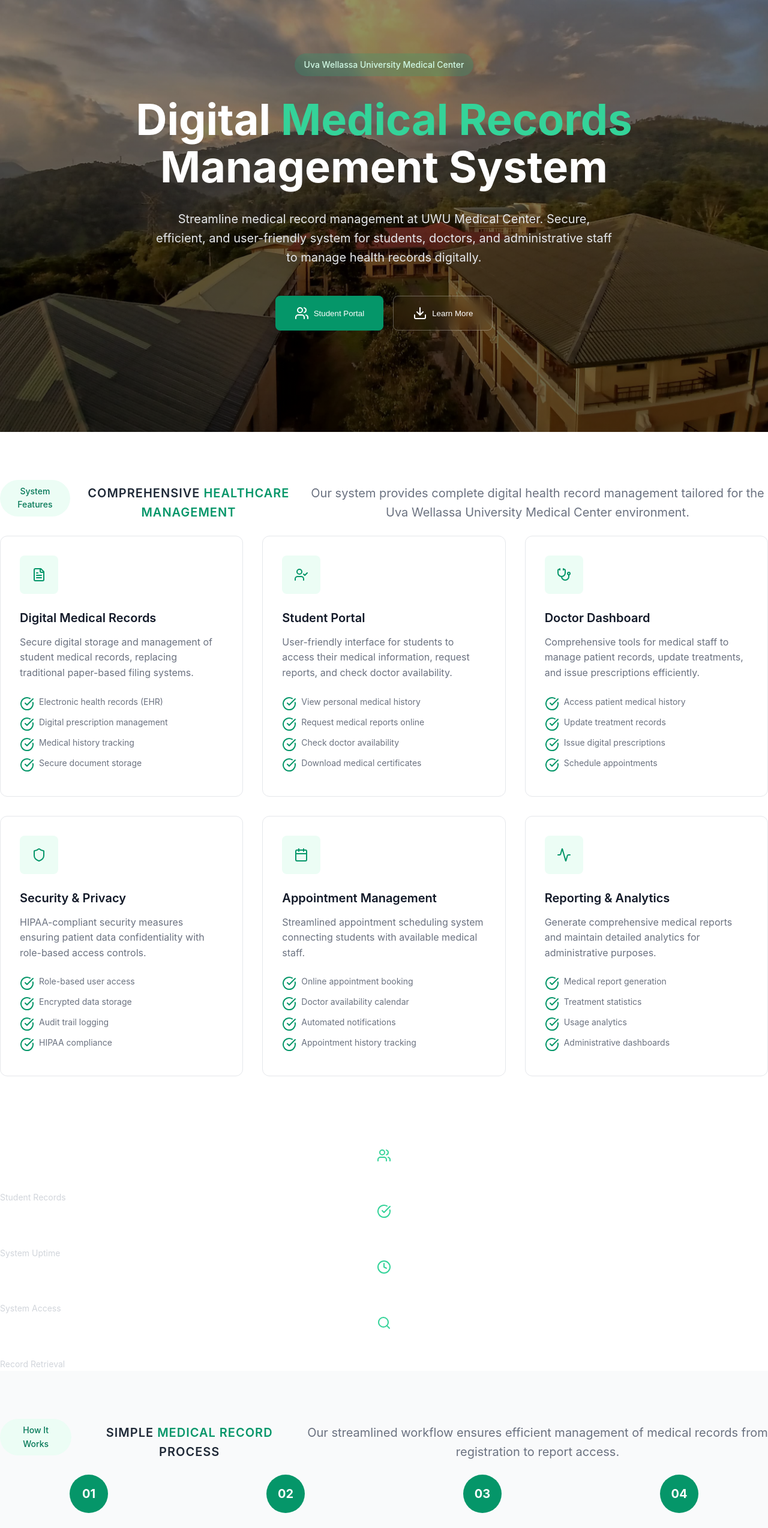
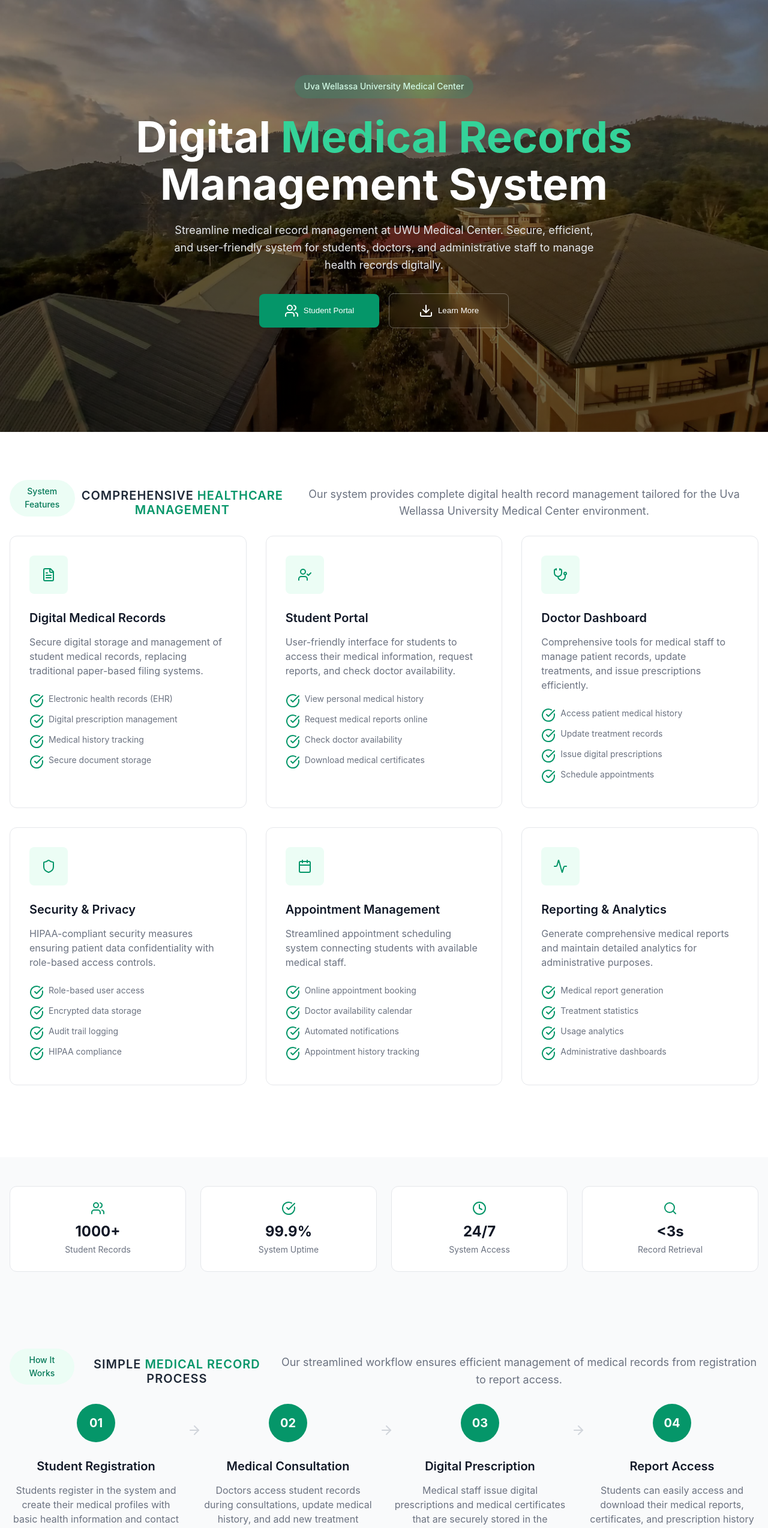
Before and after one commit to LaKrUwaNS/UWU_Medical, a React (Vite) app in the folder student/: page / in a window 1280 px wide. Shown: the part 80-2627 px from the top of the page at 60% size. Built offline with nearby package versions, Linux system fonts and the light colour scheme.

Commit message:
add mobile reponsive for landing page css

```diff
--- a/student/src/pages/Home/home.css
+++ b/student/src/pages/Home/home.css
@@ -8,6 +8,7 @@
     font-family: -apple-system, BlinkMacSystemFont, 'Segoe UI', Roboto, 'Helvetica Neue', Arial, sans-serif;
     line-height: 1.6;
     color: #333;
+    overflow-x: hidden;
 }
 
 .umc-container {
@@ -43,36 +44,29 @@
 .nav-logo {
     display: flex;
     align-items: center;
-    gap: 25px;
+    gap: 12px;
     position: relative;
-
-
 }
 
 .logo-icon-L {
-    /* width: 2.5rem;
-    height: 2.5rem;
-    background: #059669;
-    border-radius: 0.5rem;
-    display: flex;
-    align-items: center;
-    justify-content: center;
-    color: white; */
+    /* Empty styles - keeping for consistency with original */
 }
-.L-logo{
-    width: 65px;
-    height: 65px;
+
+.L-logo {
+    width: 45px;
+    height: 45px;
 }
 
 .logo-text h1 {
-    font-size: 1.25rem;
+    font-size: 1rem;
     font-weight: bold;
     color: #111827;
 }
 
 .logo-text p {
-    font-size: 0.875rem;
+    font-size: 0.75rem;
     color: #6b7280;
+    display: none;
 }
 
 .nav-links {
@@ -175,19 +169,19 @@
     position: relative;
     display: flex;
     align-items: center;
-    /* Add your background image URL here */
     background-image: linear-gradient(rgba(0, 0, 0, 0.4), rgba(0, 0, 0, 0.6)), url('../../assets/Home/Home.jpg');
     background-size: cover;
     background-position: center;
-    background-attachment: fixed;
+    background-attachment: scroll; /* Changed from fixed for better mobile performance */
 }
 
 .hero-content {
     max-width: 1280px;
     margin: 0 auto;
-    padding: 5rem 1rem;
+    padding: 2rem 1rem;
     position: relative;
     z-index: 10;
+    width: 100%;
 }
 
 .hero-inner {
@@ -204,17 +198,18 @@
     backdrop-filter: blur(10px);
     color: #d1fae5;
     border-radius: 9999px;
-    font-size: 0.875rem;
+    font-size: 0.75rem;
     font-weight: 500;
-    margin-bottom: 2rem;
+    margin-bottom: 1.5rem;
+    text-align: center;
 }
 
 .hero-title {
-    font-size: 3rem;
+    font-size: 2rem;
     font-weight: bold;
     color: white;
     line-height: 1.1;
-    margin-bottom: 2rem;
+    margin-bottom: 1.5rem;
 }
 
 .hero-title .highlight {
@@ -222,11 +217,11 @@
 }
 
 .hero-description {
-    font-size: 1.25rem;
+    font-size: 1rem;
     color: #e5e7eb;
     line-height: 1.6;
-    margin-bottom: 3rem;
-    max-width: 48rem;
+    margin-bottom: 2rem;
+    max-width: 90%;
     margin-left: auto;
     margin-right: auto;
 }
@@ -236,24 +231,33 @@
     flex-direction: column;
     gap: 1rem;
     justify-content: center;
-    margin-bottom: 4rem;
+    align-items: center;
+    margin-bottom: 2rem;
+    width: 100%;
 }
 
-.btn-primary {
+.btn-primary,
+.btn-secondary {
     display: flex;
     align-items: center;
     justify-content: center;
     gap: 0.5rem;
     padding: 1rem 2rem;
-    background: #059669;
-    color: white;
-    border: none;
     border-radius: 0.5rem;
     font-weight: 500;
     cursor: pointer;
     transition: background-color 0.2s;
     backdrop-filter: blur(10px);
     text-decoration: none;
+    width: 100%;
+    max-width: 300px;
+    text-align: center;
+}
+
+.btn-primary {
+    background: #059669;
+    color: white;
+    border: none;
 }
 
 .btn-primary:hover {
@@ -261,20 +265,9 @@
 }
 
 .btn-secondary {
-    display: flex;
-    align-items: center;
-    justify-content: center;
-    gap: 0.5rem;
-    padding: 1rem 2rem;
     border: 1px solid rgba(255, 255, 255, 0.3);
     color: white;
     background: none;
-    border-radius: 0.5rem;
-    font-weight: 500;
-    cursor: pointer;
-    transition: background-color 0.2s;
-    backdrop-filter: blur(10px);
-    text-decoration: none;
 }
 
 .btn-secondary:hover {
@@ -284,7 +277,8 @@
 .hero-stats {
     display: grid;
     grid-template-columns: repeat(2, 1fr);
-    gap: 1.5rem;
+    gap: 1rem;
+    margin-top: 2rem;
 }
 
 .stat-card {
@@ -292,7 +286,7 @@
     background: rgba(255, 255, 255, 0.1);
     backdrop-filter: blur(10px);
     border-radius: 0.5rem;
-    padding: 1rem;
+    padding: 1rem 0.5rem;
 }
 
 .stat-icon {
@@ -303,19 +297,19 @@
 }
 
 .stat-number {
-    font-size: 1.5rem;
+    font-size: 1.25rem;
     font-weight: bold;
     color: white;
 }
 
 .stat-label {
-    font-size: 0.875rem;
+    font-size: 0.75rem;
     color: #d1d5db;
 }
 
 /* Sections */
 .section {
-    padding: 5rem 0;
+    padding: 3rem 0;
 }
 
 .section-white {
@@ -326,15 +320,15 @@
     background: #f9fafb;
 }
 
-.container {
-    max-width: 300em;
+.home-container {
+    max-width: 1280px;
     margin: 0 auto;
-    padding: 0 10px;
+    padding: 0 1rem;
 }
 
 .section-header {
     text-align: center;
-    margin-bottom: 4rem;
+    margin-bottom: 3rem;
 }
 
 .section-badge {
@@ -350,10 +344,11 @@
 }
 
 .section-title {
-    font-size: 2.5rem;
+    font-size: 1.875rem;
     font-weight: bold;
     color: #111827;
     margin-bottom: 1rem;
+    line-height: 1.2;
 }
 
 .section-title .highlight {
@@ -361,24 +356,25 @@
 }
 
 .section-description {
-    font-size: 1.25rem;
+    font-size: 1rem;
     color: #6b7280;
-    max-width: 48rem;
+    max-width: 90%;
     margin: 0 auto;
+    line-height: 1.6;
 }
 
 /* Features Grid */
 .features-grid {
     display: grid;
     grid-template-columns: 1fr;
-    gap: 2rem;
+    gap: 1.5rem;
 }
 
 .feature-card {
     background: white;
     border-radius: 0.75rem;
     border: 1px solid #e5e7eb;
-    padding: 2rem;
+    padding: 1.5rem;
     transition: box-shadow 0.2s;
 }
 
@@ -387,19 +383,19 @@
 }
 
 .feature-icon {
-    width: 4rem;
-    height: 4rem;
+    width: 3rem;
+    height: 3rem;
     background: #ecfdf5;
     border-radius: 0.5rem;
     display: flex;
     align-items: center;
     justify-content: center;
     color: #059669;
-    margin-bottom: 1.5rem;
+    margin-bottom: 1rem;
 }
 
 .feature-title {
-    font-size: 1.25rem;
+    font-size: 1.125rem;
     font-weight: 600;
     color: #111827;
     margin-bottom: 0.75rem;
@@ -407,7 +403,9 @@
 
 .feature-description {
     color: #6b7280;
-    margin-bottom: 1.5rem;
+    margin-bottom: 1rem;
+    font-size: 0.9rem;
+    line-height: 1.5;
 }
 
 .feature-list {
@@ -429,6 +427,44 @@
     flex-shrink: 0;
 }
 
+/* Stats Section */
+.stats-section {
+    padding: 3rem 0;
+    background: #f9fafb;
+}
+
+.stats-grid {
+    display: grid;
+    grid-template-columns: repeat(2, 1fr);
+    gap: 1.5rem;
+}
+
+.stat-item {
+    text-align: center;
+    background: white;
+    padding: 1.5rem 1rem;
+    border-radius: 0.75rem;
+    border: 1px solid #e5e7eb;
+}
+
+.stat-item .stat-icon {
+    display: flex;
+    justify-content: center;
+    margin-bottom: 0.5rem;
+    color: #059669;
+}
+
+.stat-item .stat-number {
+    font-size: 1.5rem;
+    font-weight: bold;
+    color: #111827;
+}
+
+.stat-item .stat-label {
+    font-size: 0.875rem;
+    color: #6b7280;
+}
+
 /* Workflow Grid */
 .workflow-grid {
     display: grid;
@@ -442,21 +478,21 @@
 }
 
 .workflow-step {
-    width: 4rem;
-    height: 4rem;
+    width: 3rem;
+    height: 3rem;
     background: #059669;
     color: white;
     border-radius: 50%;
     display: flex;
     align-items: center;
     justify-content: center;
-    font-size: 1.25rem;
+    font-size: 1rem;
     font-weight: bold;
-    margin: 0 auto 1.5rem;
+    margin: 0 auto 1rem;
 }
 
 .workflow-title {
-    font-size: 1.25rem;
+    font-size: 1.125rem;
     font-weight: 600;
     color: #111827;
     margin-bottom: 0.75rem;
@@ -464,66 +500,94 @@
 
 .workflow-description {
     color: #6b7280;
+    font-size: 0.9rem;
+    line-height: 1.5;
+}
+
+.workflow-arrow {
+    display: none;
 }
 
 /* Contact Section */
 .contact-grid {
     display: grid;
     grid-template-columns: 1fr;
-    gap: 3rem;
-    align-items: center;
+    gap: 2rem;
+    align-items: start;
 }
 
 .contact-content {
     display: flex;
     flex-direction: column;
-    gap: 2rem;
+    gap: 1.5rem;
 }
 
 .contact-title {
-    font-size: 2.5rem;
+    font-size: 1.875rem;
     font-weight: bold;
     color: #111827;
     text-align: center;
+    line-height: 1.2;
 }
 
 .contact-description {
-    font-size: 1.25rem;
+    font-size: 1rem;
     color: #6b7280;
     text-align: center;
+    line-height: 1.6;
+}
+
+.below {
+    display: flex;
+    flex-direction: column;
+    gap: 1.5rem;
+    align-items: center;
+}
+
+.landingBelow {
+    width: 100%;
+    max-width: 500px;
+    height: auto;
+    border-radius: 12px;
+    margin: 0;
 }
 
 .contact-features {
     display: flex;
     flex-direction: column;
-    gap: 20px;
-    text-align: center;
-    margin-top: -18em;
+    gap: 1rem;
+    text-align: left;
+    margin: 0;
+    width: 100%;
+    max-width: 500px;
 }
 
 .contact-feature {
     display: flex;
     align-items: center;
     gap: 0.75rem;
-    margin-left: 60em;
+    margin: 0;
 }
 
 .contact-feature .check-icon {
     color: #059669;
+    flex-shrink: 0;
+}
+
+.f-text {
+    font-size: 1rem;
 }
 
 .contact-form {
     background: #f9fafb;
     border-radius: 1rem;
-    padding: 2rem;
+    padding: 1.5rem;
 }
-.f-text{
-    font-size: 21px;
-}
+
 .form-group {
     display: flex;
     flex-direction: column;
-    gap: 1.5rem;
+    gap: 1rem;
 }
 
 .form-input {
@@ -534,13 +598,6 @@
     outline: none;
     transition: border-color 0.2s, box-shadow 0.2s;
 }
-.landingBelow{
-    height: 370px;
-    width: 750px;
-    border-radius: 22px;
-    margin-left: 20px;
-    margin-bottom: 30px;
-}
 
 .form-input:focus {
     border-color: #059669;
@@ -549,10 +606,7 @@
 
 .form-textarea {
     resize: vertical;
-}
-.below{
-    display: flex;
-    flex-direction: column;
+    min-height: 100px;
 }
 
 .form-submit {
@@ -579,15 +633,16 @@
 .footer {
     background: #111827;
     color: white;
-    padding: 3rem 0;
+    padding: 2rem 0;
 }
 
 .footer-content {
     display: flex;
     flex-direction: column;
     align-items: center;
-    justify-content: space-between;
-    gap: 1rem;
+    justify-content: center;
+    gap: 1.5rem;
+    text-align: center;
 }
 
 .footer-logo {
@@ -632,13 +687,103 @@
 }
 
 /* Responsive Design */
+@media (min-width: 480px) {
+    .hero-badge {
+        font-size: 0.875rem;
+    }
+
+    .hero-title {
+        font-size: 2.5rem;
+    }
+
+    .hero-description {
+        font-size: 1.125rem;
+        max-width: 80%;
+    }
+
+    .landingBelow {
+        max-width: 600px;
+    }
+
+    .f-text {
+        font-size: 1.125rem;
+    }
+}
+
 @media (min-width: 640px) {
+    .L-logo {
+        width: 55px;
+        height: 55px;
+    }
+
+    .logo-text h1 {
+        font-size: 1.125rem;
+    }
+
+    .logo-text p {
+        display: block;
+        font-size: 0.8rem;
+    }
+
+    .hero-content {
+        padding: 3rem 1rem;
+    }
+
     .hero-buttons {
         flex-direction: row;
+        gap: 1rem;
+    }
+
+    .btn-primary,
+    .btn-secondary {
+        width: auto;
+        min-width: 200px;
     }
 
     .hero-stats {
         grid-template-columns: repeat(4, 1fr);
+        gap: 1.5rem;
+    }
+
+    .stat-card {
+        padding: 1rem;
+    }
+
+    .section {
+        padding: 4rem 0;
+    }
+
+    .section-title {
+        font-size: 2.25rem;
+    }
+
+    .section-description {
+        font-size: 1.125rem;
+        max-width: 80%;
+    }
+
+    .stats-grid {
+        grid-template-columns: repeat(4, 1fr);
+    }
+
+    .workflow-grid {
+        grid-template-columns: repeat(2, 1fr);
+    }
+
+    .below {
+        flex-direction: row;
+        align-items: flex-start;
+        gap: 2rem;
+    }
+
+    .landingBelow {
+        flex: 1;
+        max-width: none;
+    }
+
+    .contact-features {
+        flex: 1;
+        margin-top: 0;
     }
 }
 
@@ -659,28 +804,114 @@
         display: none;
     }
 
+    .L-logo {
+        width: 65px;
+        height: 65px;
+    }
+
+    .logo-text h1 {
+        font-size: 1.25rem;
+    }
+
+    .logo-text p {
+        font-size: 0.875rem;
+    }
+
+    .hero-section {
+        background-attachment: fixed;
+    }
+
+    .hero-content {
+        padding: 5rem 1rem;
+    }
+
     .hero-title {
-        font-size: 4.5rem;
+        font-size: 3.5rem;
+    }
+
+    .hero-description {
+        max-width: 70%;
+    }
+
+    .section {
+        padding: 5rem 0;
+    }
+
+    .section-header {
+        margin-bottom: 4rem;
+    }
+
+    .section-title {
+        font-size: 2.5rem;
     }
 
     .features-grid {
         grid-template-columns: repeat(2, 1fr);
+        gap: 2rem;
     }
 
-    .workflow-grid {
-        grid-template-columns: repeat(2, 1fr);
+    .feature-card {
+        padding: 2rem;
+    }
+
+    .feature-icon {
+        width: 4rem;
+        height: 4rem;
+        margin-bottom: 1.5rem;
+    }
+
+    .feature-title {
+        font-size: 1.25rem;
+    }
+
+    .feature-description {
+        font-size: 1rem;
+        margin-bottom: 1.5rem;
+    }
+
+    .workflow-step {
+        width: 4rem;
+        height: 4rem;
+        font-size: 1.25rem;
+        margin-bottom: 1.5rem;
+    }
+
+    .workflow-title {
+        font-size: 1.25rem;
+    }
+
+    .workflow-description {
+        font-size: 1rem;
     }
 
     .contact-grid {
         grid-template-columns: repeat(2, 1fr);
+        gap: 3rem;
+        align-items: center;
+    }
+
+    .contact-title {
+        font-size: 2.5rem;
+        text-align: left;
+    }
+
+    .contact-description {
+        font-size: 1.25rem;
+        text-align: left;
     }
 
     .footer-content {
         flex-direction: row;
+        justify-content: space-between;
+        text-align: left;
     }
 
     .footer-text {
         text-align: right;
+    }
+
+    .f-text {
+        font-size: 1.25rem;
     }
 }
 
@@ -696,10 +927,140 @@
     .workflow-grid {
         grid-template-columns: repeat(4, 1fr);
     }
+
+    .workflow-arrow {
+        display: block;
+        position: absolute;
+        right: -2rem;
+        top: 2rem;
+        color: #d1d5db;
+    }
+
+    .workflow-item:last-child .workflow-arrow {
+        display: none;
+    }
 }
 
 @media (min-width: 1280px) {
     .hero-title {
         font-size: 4.5rem;
     }
+
+    .home-container {
+        max-width: 1280px;
+    }
 }
+
+/* Additional mobile optimizations */
+@media (max-width: 479px) {
+    .nav-content {
+        padding: 0 0.75rem;
+    }
+
+    .nav-logo {
+        gap: 8px;
+    }
+
+    .L-logo {
+        width: 40px;
+        height: 40px;
+    }
+
+    .logo-text h1 {
+        font-size: 0.9rem;
+    }
+
+    .hero-content {
+        padding: 1.5rem 0.75rem;
+    }
+
+    .hero-badge {
+        padding: 0.4rem 0.8rem;
+        font-size: 0.7rem;
+    }
+
+    .hero-title {
+        font-size: 1.75rem;
+        margin-bottom: 1rem;
+    }
+
+    .hero-description {
+        font-size: 0.9rem;
+        margin-bottom: 1.5rem;
+        max-width: 95%;
+    }
+
+    .hero-buttons {
+        margin-bottom: 1.5rem;
+    }
+
+    .btn-primary,
+    .btn-secondary {
+        padding: 0.75rem 1.5rem;
+        font-size: 0.9rem;
+    }
+
+    .hero-stats {
+        gap: 0.75rem;
+    }
+
+    .stat-card {
+        padding: 0.75rem 0.5rem;
+    }
+
+    .stat-number {
+        font-size: 1rem;
+    }
+
+    .stat-label {
+        font-size: 0.7rem;
+    }
+
+    .section {
+        padding: 2rem 0;
+    }
+
+    .section-title {
+        font-size: 1.5rem;
+    }
+
+    .section-description {
+        font-size: 0.9rem;
+        max-width: 95%;
+    }
+
+    .feature-card {
+        padding: 1rem;
+    }
+
+    .feature-icon {
+        width: 2.5rem;
+        height: 2.5rem;
+    }
+
+    .feature-title {
+        font-size: 1rem;
+    }
+
+    .workflow-step {
+        width: 2.5rem;
+        height: 2.5rem;
+        font-size: 0.9rem;
+    }
+
+    .contact-title {
+        font-size: 1.5rem;
+    }
+
+    .contact-description {
+        font-size: 0.9rem;
+    }
+
+    .f-text {
+        font-size: 0.9rem;
+    }
+
+    .footer {
+        padding: 1.5rem 0;
+    }
+}
```
